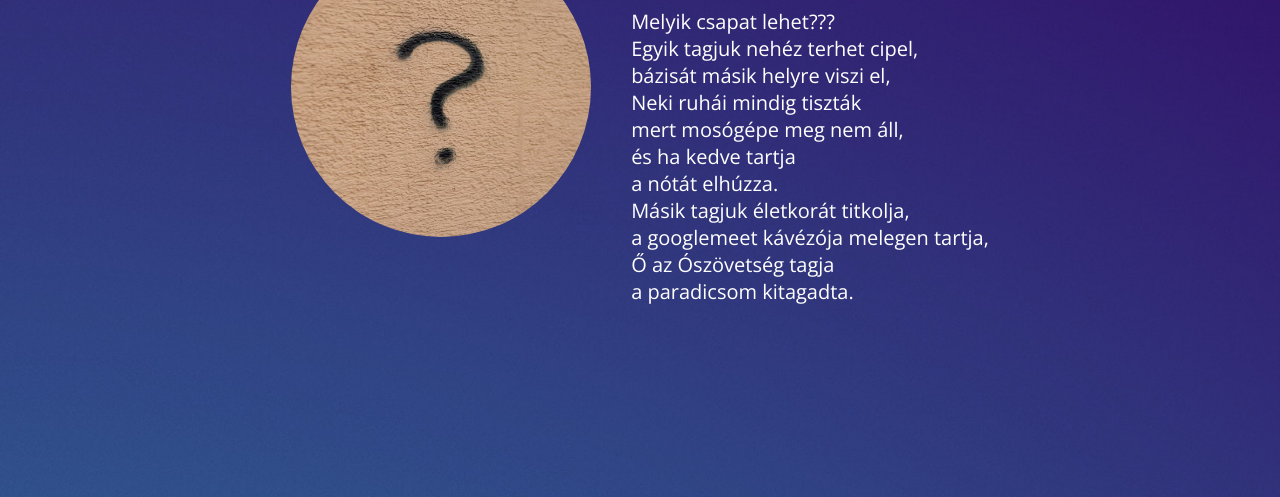
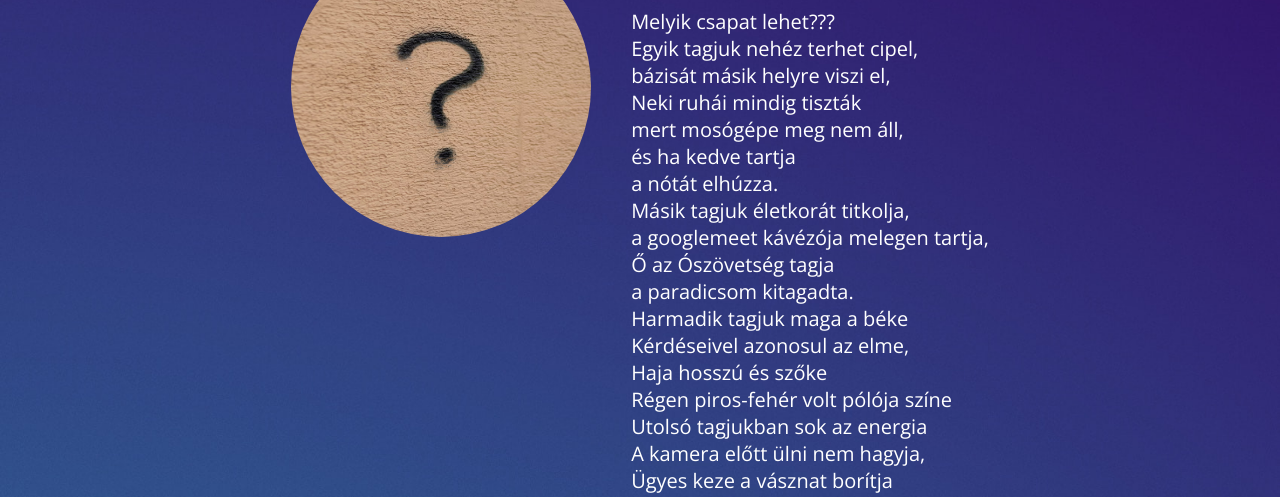
Before and after one commit to joobadam/Code-Figthers, a plain HTML site: page anotherteam.html in a window 1280 px wide. Shown: the part 293-790 px from the top of the page. Drawn offline with nearby package versions, Linux system fonts and the light colour scheme.

Commit message:
add text

```diff
--- a/anotherteam.html
+++ b/anotherteam.html
@@ -33,7 +33,7 @@
                 <div class="box2">
                     <h2>Another Team</h2>
                     <p>Melyik csapat lehet??? </p>
-                        <p>Egyik tagjuk nehéz terhet cipel,</p> <p>bázisát másik helyre viszi el, </p> <p>Neki ruhái mindig tiszták</p>  <p>mert mosógépe meg nem áll, </p> <p>és ha kedve tartja <p>a nótát elhúzza. </p> </p> <ki>Másik tagjuk életkorát titkolja,</p> <p>a googlemeet kávézója melegen tartja,</p> <p>Ő az Ószövetség tagja</p><p>a paradicsom kitagadta.</p>
+                        <p>Egyik tagjuk nehéz terhet cipel,</p> <p>bázisát másik helyre viszi el, </p> <p>Neki ruhái mindig tiszták</p>  <p>mert mosógépe meg nem áll, </p> <p>és ha kedve tartja <p>a nótát elhúzza. </p> </p> <ki>Másik tagjuk életkorát titkolja,</p> <p>a googlemeet kávézója melegen tartja,</p> <p>Ő az Ószövetség tagja</p><p>a paradicsom kitagadta.</p> <p>Harmadik tagjuk maga a béke</p> <p>Kérdéseivel azonosul az elme, </p> <p>Haja hosszú és szőke</p> <p>Régen piros-fehér volt pólója színe</p> <p>Utolsó tagjukban sok az energia</p> <p>A kamera előtt ülni nem hagyja,</p> <p>Ügyes keze a vásznat borítja</p> <p>De hol van már a Barna kávéja???</p>
                 </div>
             </div>
 
```
